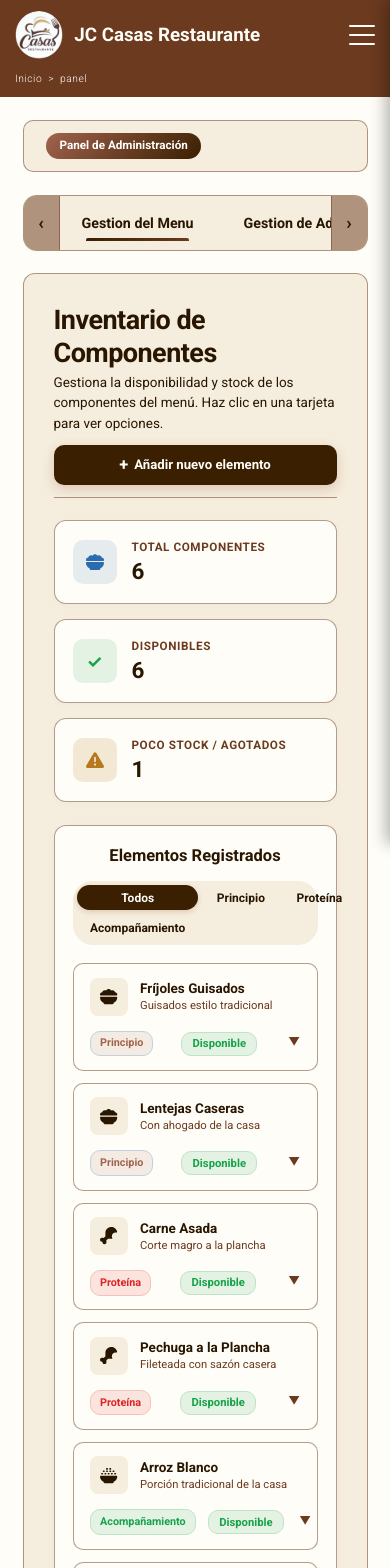
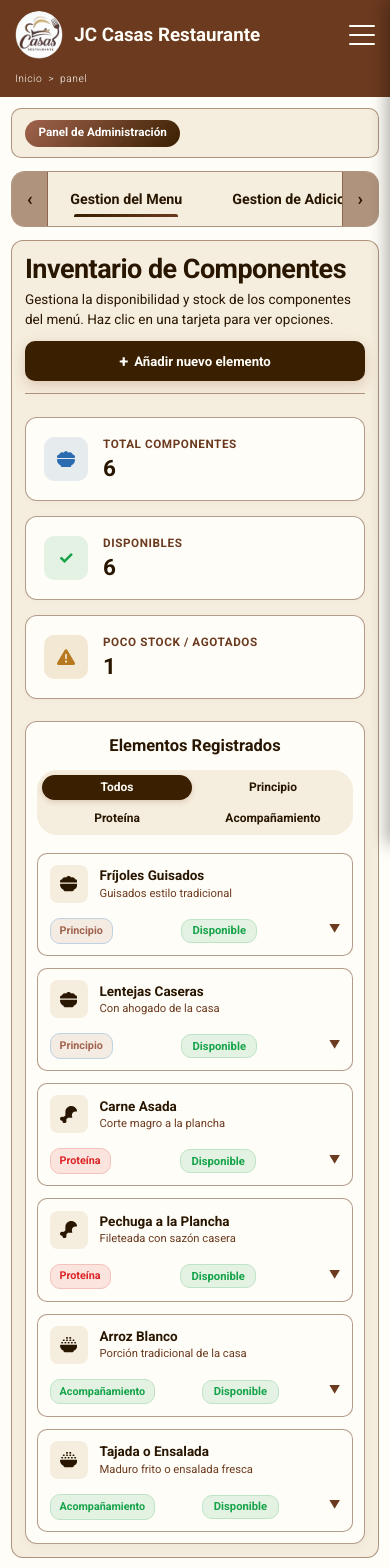
Before and after one commit to drecm0nd-png/frontend_JC_casas, a React (Vite) app: page /panel in a window 390 px wide. Shown: the top 1568 px of the page. Built offline with nearby package versions, Linux system fonts and the light colour scheme.

Commit message:
feat(frontend): Mejora formularios y diseño responsive del panel de inventario

```diff
--- a/src/Pages/Panel/ComponentPanel/InventarioAdicional/InventarioAd.css
+++ b/src/Pages/Panel/ComponentPanel/InventarioAdicional/InventarioAd.css
@@ -3,6 +3,7 @@
   flex-direction: column;
   gap: 1.5rem;
   width: 100%;
+  min-width: 0;
   animation: fadeIn 0.3s ease-in-out;
 }
 
@@ -70,7 +71,7 @@
 
 .metrics-grid {
   display: grid;
-  grid-template-columns: repeat(auto-fit, minmax(210px, 1fr));
+  grid-template-columns: repeat(auto-fit, minmax(min(100%, 210px), 1fr));
   gap: 1rem;
 }
 
@@ -129,6 +130,7 @@
   border: 1px solid var(--color-stroke);
   border-radius: 12px;
   padding: 1.2rem;
+  min-width: 0;
   box-shadow: 0 4px 12px rgba(0, 0, 0, 0.03);
 }
 
@@ -236,18 +238,27 @@
   font-size: 0.9rem;
   color: var(--color-text);
   font-weight: 700;
+  overflow-wrap: anywhere;
 }
 
 .element-desc {
   display: block;
   font-size: 0.75rem;
   color: var(--color-header);
+  overflow-wrap: anywhere;
 }
 
 .card-summary-badges {
   display: flex;
   align-items: center;
   gap: 0.8rem;
+}
+
+.item-category-price {
+  display: flex;
+  flex-direction: column;
+  align-items: flex-start;
+  gap: 0.25rem;
 }
 
 .price-tag-badge {
@@ -779,3 +790,46 @@
     grid-template-columns: 1fr 1fr;
   }
 }
+
+@media (max-width: 480px) {
+  .adicionales-container {
+    gap: 1rem;
+  }
+
+  .adicionales-title {
+    font-size: clamp(1.35rem, 7vw, 1.65rem);
+  }
+
+  .cards-section-wrapper {
+    padding: 0.75rem;
+  }
+
+  .accordion-card {
+    padding: 0.75rem;
+  }
+
+  .category-filters {
+    grid-template-columns: repeat(2, minmax(0, 1fr));
+  }
+
+  .filter-btn {
+    padding-inline: 0.4rem;
+  }
+
+  .modal-overlay {
+    padding: 0.75rem;
+  }
+
+  .modal-card {
+    width: 100%;
+    padding: 1rem;
+  }
+
+  .form-row-dual {
+    grid-template-columns: minmax(0, 1fr);
+  }
+
+  .modal-actions {
+    flex-wrap: wrap;
+  }
+}
--- a/src/Pages/Panel/ComponentPanel/InventarioAdicional/InventarioAd.jsx
+++ b/src/Pages/Panel/ComponentPanel/InventarioAdicional/InventarioAd.jsx
@@ -373,14 +373,16 @@ export default function AdicionalesM() {
                   </div>
 
                   <div className="card-summary-badges">
-                    <span className="price-tag-badge">
-                      ${item.precio.toLocaleString()}
-                    </span>
-                    <span
-                      className={`badge-cat ${item.categoria === "Bebidas" ? "bebidas" : "sopas"}`}
-                    >
-                      {item.categoria}
-                    </span>
+                    <div className="item-category-price">
+                      <span
+                        className={`badge-cat ${item.categoria === "Bebidas" ? "bebidas" : "sopas"}`}
+                      >
+                        {item.categoria}
+                      </span>
+                      <span className="price-tag-badge">
+                        ${item.precio.toLocaleString()}
+                      </span>
+                    </div>
                     <button
                       type="button"
                       className={`status-badge ${item.disponible && item.cantidad > 0 ? "available" : "unavailable"}`}
@@ -583,7 +585,7 @@ export default function AdicionalesM() {
                 />
               </div>
 
-              <div className="form-row-dual">
+              <div className="form-row-dual form-category-price">
                 <div className="form-group">
                   <label>Categoría:</label>
                   <CategoryDropdown
--- a/src/Pages/Panel/ComponentPanel/InventarioM/InventarioM.css
+++ b/src/Pages/Panel/ComponentPanel/InventarioM/InventarioM.css
@@ -78,7 +78,7 @@
 /* Tarjetas métricas */
 .metrics-grid {
   display: grid;
-  grid-template-columns: repeat(auto-fit, minmax(210px, 1fr));
+  grid-template-columns: repeat(auto-fit, minmax(min(100%, 210px), 1fr));
   gap: 1rem;
 }
 
--- a/src/Pages/Panel/ComponentPanel/InventarioM/InventarioM.jsx
+++ b/src/Pages/Panel/ComponentPanel/InventarioM/InventarioM.jsx
@@ -1,5 +1,5 @@
 import { useEffect, useRef, useState } from "react";
-import { FaBowlFood, FaDrumstickBite, FaBowlRice, FaTriangleExclamation, FaPen, FaTrash, FaFolderOpen } from "react-icons/fa6";
+import { FaBowlFood, FaDrumstickBite, FaBowlRice, FaTriangleExclamation, FaPen, FaTrash } from "react-icons/fa6";
 import "./InventarioM.css";
 
 const CATEGORY_OPTIONS = [
@@ -562,9 +562,8 @@ export default function InventarioM() {
                 />
               </div>
 
-              <div className="form-row-dual">
               <div className="form-group">
-                  <label>Categoría:</label>
+                <label>Categor&#237;a:</label>
                 <CategoryDropdown
                   value={tempCategoria}
                   onChange={(category) => {
@@ -573,34 +572,6 @@ export default function InventarioM() {
                   }}
                   placeholder="Selecciona una categoría"
                 />
-                </div>
-
-                <div className="form-group">
-                  <label>Imagen / Icono (Mock):</label>
-                  <div className="image-mock-selector">
-                    <span className="mock-preview-icon">
-                      {tempIcono === "Principio" && <FaBowlFood aria-hidden="true" />}
-                      {tempIcono === "Proteína" && <FaDrumstickBite aria-hidden="true" />}
-                      {tempIcono === "Acompañamiento" && <FaBowlRice aria-hidden="true" />}
-                    </span>
-                    <input
-                      type="file"
-                      id="upload-file-mock"
-                      style={{ display: "none" }}
-                      onChange={() =>
-                        alert(
-                          "Función de subida de imagen simulada correctamente.",
-                        )
-                      }
-                    />
-                    <label
-                      htmlFor="upload-file-mock"
-                      className="btn-upload-mock"
-                    >
-                      <FaFolderOpen aria-hidden="true" /> Cambiar
-                    </label>
-                  </div>
-                </div>
               </div>
 
               <div className="modal-actions">
--- a/src/Pages/Panel/Panel.css
+++ b/src/Pages/Panel/Panel.css
@@ -8,10 +8,10 @@
 }
 
 .panel-main-content {
-  max-width: 1200px;
-  width: 100%;
+  width: min(100%, 1200px);
+  min-width: 0;
   margin: 0 auto;
-  padding: 1.5rem;
+  padding: clamp(0.75rem, 2.5vw, 1.5rem);
   display: flex;
   flex-direction: column;
   gap: 1.5rem;
@@ -154,6 +154,11 @@
   text-align: left;
   min-height: min-content;
   max-height: max-content;
+  min-width: 0;
+}
+
+.panel-content-box > * {
+  min-width: 0;
 }
 
 .section-title {
@@ -210,6 +215,23 @@
 }
 
 @media (max-width: 768px) {
+  .panel-main-content {
+    gap: 0.85rem;
+  }
+
+  .panel-top-bar {
+    padding: 0.7rem 0.85rem;
+  }
+
+  .panel-content-box {
+    padding: clamp(0.85rem, 3vw, 1.25rem);
+  }
+
+  .subnav-btn {
+    padding: 0.6rem 0.8rem;
+    font-size: 0.875rem;
+  }
+
   /* En lugar de separar los bordes, conectamos las flechas a la altura de la barra */
   .panel-subnav-container {
     background-color: var(--color-card);
```
Lines whose indentation alone changed are shown as unchanged.
